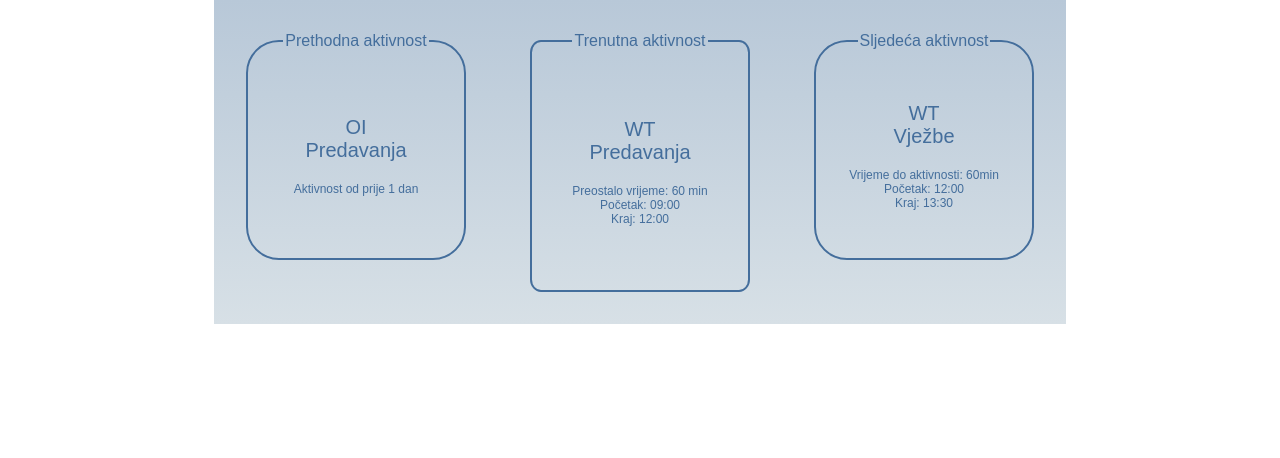
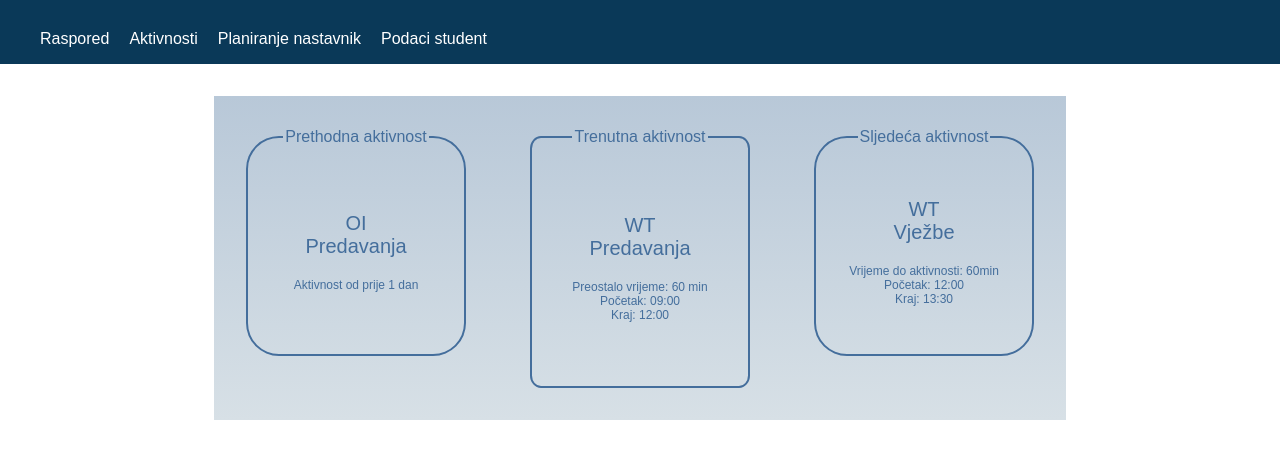
Before and after one commit to zlxxo/Web-Technologies-Project, a plain HTML site: page aktivnost/aktivnost.html in a window 1280 px wide. Drawn offline with Linux system fonts and the light colour scheme.

Commit message:
dodao meni u aktivnost html

```diff
--- a/aktivnost/aktivnost.css
+++ b/aktivnost/aktivnost.css
@@ -1,11 +1,12 @@
 body {
     background-color: white;
-    margin: 0;
+    margin: 0%;
+    padding: 0%;
 }
 
 #okvir {
     width: fit-content;
-    margin: 0 auto;
+    margin: 2em auto;
     background-color: #b8c8d8;
     background-image: linear-gradient(#b8c8d8, #d7e0e6);
     overflow: hidden;
@@ -52,3 +53,30 @@ body {
 .opis {
     font-size: 0.75em;
 }
+
+#meni {
+    margin: 0%;
+    background-color: #0a3958;
+    width: 100%;
+    height: 3em;
+    padding-top: 0.5em;
+    padding-bottom: 0.5em;
+    position: relative;
+}
+
+#meni ul {
+    position: absolute;
+    bottom: 0%;
+}
+
+#meni ul li {
+    margin-right: 1em;
+    display: inline;
+}
+
+#meni ul li a {
+    color: white;
+    text-decoration: none;
+    font-family: Arial, Helvetica, sans-serif;
+    font-size: 1em;
+}
--- a/aktivnost/aktivnost.html
+++ b/aktivnost/aktivnost.html
@@ -6,6 +6,14 @@
         <meta http-equiv="Content-Type" content="text/html; charset=utf-8">
     </head>
     <body>
+        <div id="meni">
+            <ul>
+                <li><a href="../raspored/raspored.html">Raspored</a></li>
+                <li><a href="../aktivnost/aktivnost.html">Aktivnosti</a></li>
+                <li><a href="../planiranjeNastavnik/planiranjeNastavnik.html">Planiranje nastavnik</a></li>
+                <li><a href="../podaciStudent/podaciStudent.html">Podaci student</a></li>
+            </ul>
+        </div>
         <div id="okvir">
             <fieldset class="prethodna" rel="Prethodna">
                 <legend>Prethodna aktivnost</legend>
```
